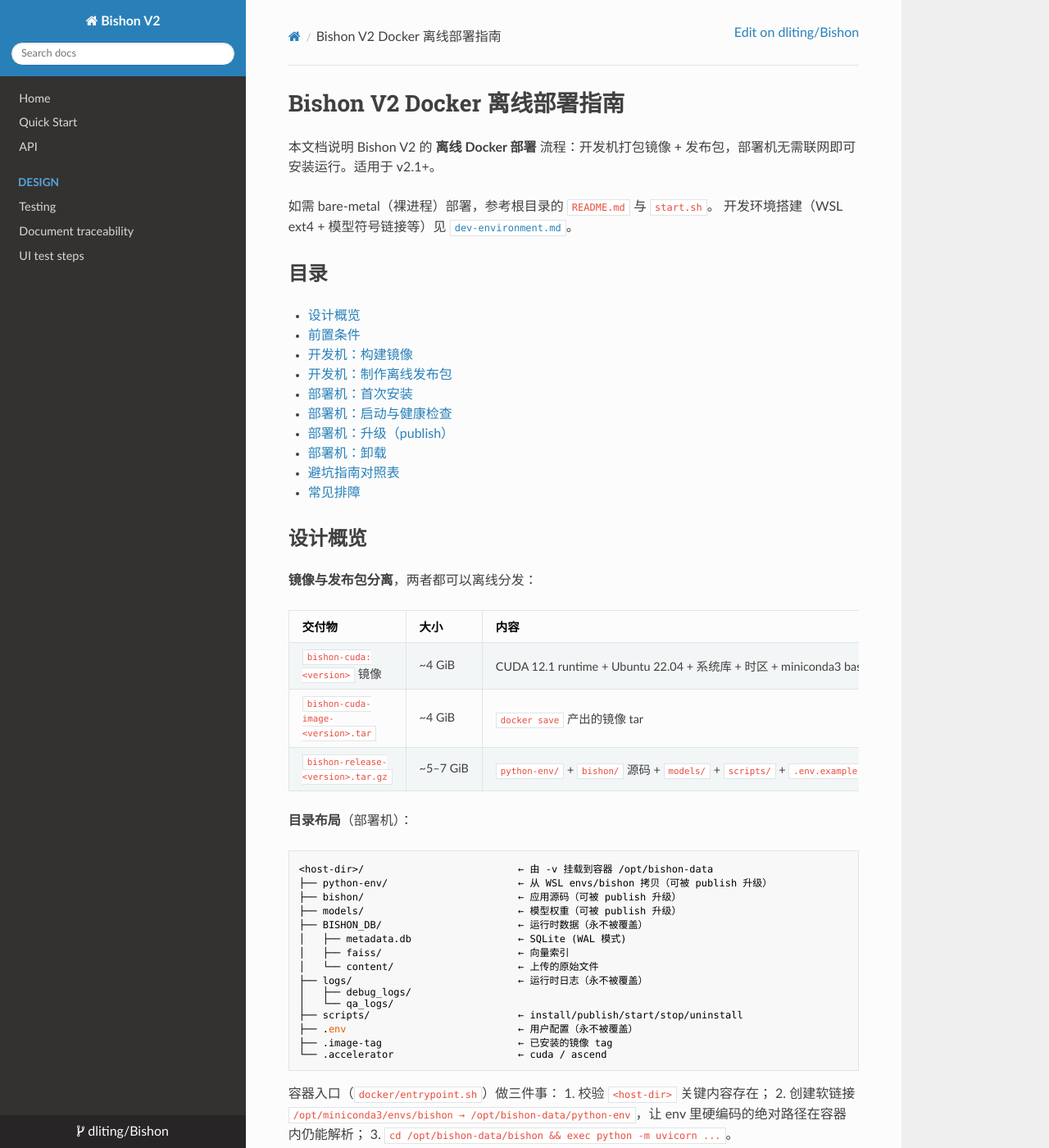
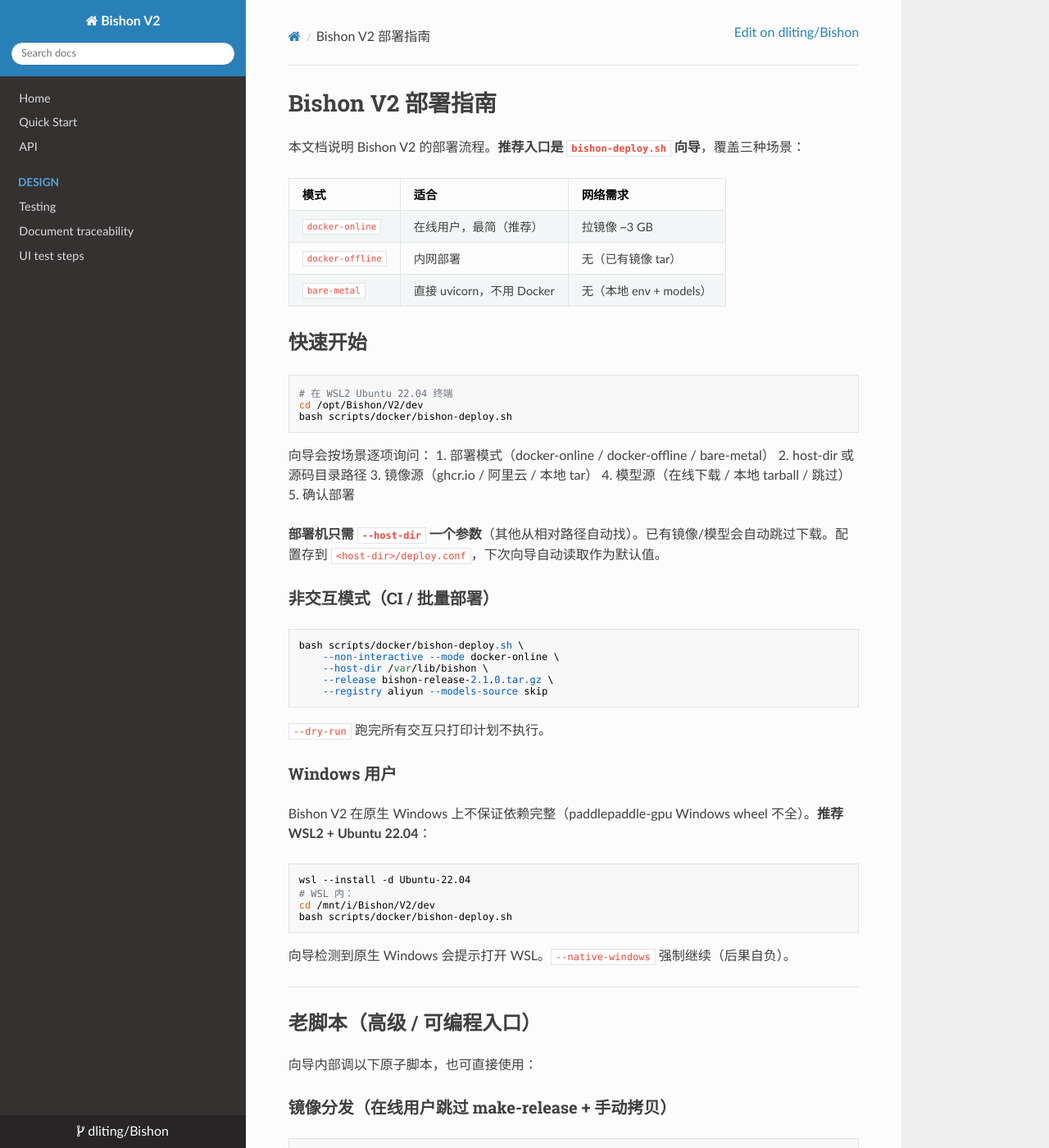
Before and after one commit to dliting/Bishon, an MkDocs documentation site: the page built from docs/deployment.md, in a window 1280 px wide and 1400 px high. Shown: the whole window at 82% size. Built offline with MkDocs 1.6.1, drawn with Linux system fonts in a browser that asks for light colours; nearby versions of some CDN libraries; some of the changed text lies outside the part shown.

Commit message:
test: deployment wizard docs + bats coverage + CHANGELOG update
Wraps up the deploy wizard work:

- tests/scripts/test_bishon_deploy.bats: 14 new cases covering wizard
  syntax/style, --help, --non-interactive --dry-run for all three modes
  (docker-online, docker-offline, bare-metal), unknown-mode rejection,
  L2 module syntax + dry-runs, native-Windows detection, config
  persistence. Bats suite: 29 → 43.

- docs/deployment.md: rewrote the opening. Now leads with the wizard
  (three-mode comparison table + interactive quick start) instead of
  the old "offline Docker only" framing. Old script docs preserved
  below as "advanced/programmable entry". Adds Aliyun registry
  mention alongside ghcr.io.

- CHANGELOG [Unreleased] consolidates everything since v2.1.0:
  deploy wizard + L2 modules, bishon-publish-image.sh, install.sh
  --pull/--registry, preflight --mode, --version-from-VERSION,
  bishon-env→python-env rename, download-models.sh, models tarball
  separation, --src-only, SHA256 checksums, dev branch strategy,
  worktree layout.

Co-Authored-By: Claude Opus 4.7 <noreply@anthropic.com>

````diff
--- a/docs/deployment.md
+++ b/docs/deployment.md
@@ -1,8 +1,92 @@
-# Bishon V2 Docker 离线部署指南
+# Bishon V2 部署指南
 
-本文档说明 Bishon V2 的 **离线 Docker 部署** 流程：开发机打包镜像 + 发布包，部署机无需联网即可安装运行。适用于 v2.1+。
+本文档说明 Bishon V2 的部署流程。**推荐入口是 `bishon-deploy.sh` 向导**，覆盖三种场景：
 
-如需 bare-metal（裸进程）部署，参考根目录的 `README.md` 与 `start.sh`。
+| 模式 | 适合 | 网络需求 |
+|---|---|---|
+| `docker-online` | 在线用户，最简（推荐） | 拉镜像 ~3 GB |
+| `docker-offline` | 内网部署 | 无（已有镜像 tar） |
+| `bare-metal` | 直接 uvicorn，不用 Docker | 无（本地 env + models） |
+
+## 快速开始
+
+```bash
+# 在 WSL2 Ubuntu 22.04 终端
+cd /opt/Bishon/V2/dev
+bash scripts/docker/bishon-deploy.sh
+```
+
+向导会按场景逐项询问：
+1. 部署模式（docker-online / docker-offline / bare-metal）
+2. host-dir 或源码目录路径
+3. 镜像源（ghcr.io / 阿里云 / 本地 tar）
+4. 模型源（在线下载 / 本地 tarball / 跳过）
+5. 确认部署
+
+**部署机只需 `--host-dir` 一个参数**（其他从相对路径自动找）。已有镜像/模型会自动跳过下载。配置存到 `<host-dir>/deploy.conf`，下次向导自动读取作为默认值。
+
+### 非交互模式（CI / 批量部署）
+
+```bash
+bash scripts/docker/bishon-deploy.sh \
+    --non-interactive --mode docker-online \
+    --host-dir /var/lib/bishon \
+    --release bishon-release-2.1.0.tar.gz \
+    --registry aliyun --models-source skip
+```
+
+`--dry-run` 跑完所有交互只打印计划不执行。
+
+### Windows 用户
+
+Bishon V2 在原生 Windows 上不保证依赖完整（paddlepaddle-gpu Windows wheel 不全）。**推荐 WSL2 + Ubuntu 22.04**：
+
+```powershell
+wsl --install -d Ubuntu-22.04
+# WSL 内：
+cd /mnt/i/Bishon/V2/dev
+bash scripts/docker/bishon-deploy.sh
+```
+
+向导检测到原生 Windows 会提示打开 WSL。`--native-windows` 强制继续（后果自负）。
+
+---
+
+## 老脚本（高级 / 可编程入口）
+
+向导内部调以下原子脚本，也可直接使用：
+
+### 镜像分发（在线用户跳过 make-release + 手动拷贝）
+
+```bash
+# 推到 ghcr.io + 阿里云（首次需要 docker login）
+bash scripts/docker/bishon-publish-image.sh
+
+# 部署机直接 pull（不需要 make-release 镜像 tar）
+bash scripts/docker/bishon-install.sh \
+    --host-dir /var/lib/bishon \
+    --release bishon-release-2.1.0.tar.gz \
+    --pull --registry aliyun
+```
+
+### 离线打包（开发机）
+
+```bash
+# --version 默认读 VERSION 文件
+bash scripts/docker/bishon-build.sh                # 构建 bishon-cuda 镜像
+bash scripts/docker/make-release.sh                # 打 env + 源码 + models + 镜像 tar
+ls dist/
+#   bishon-release-<ver>.tar.gz
+#   bishon-models-<ver>.tar.gz
+#   bishon-cuda-image-<ver>.tar
+#   *.sha256
+```
+
+### 详细老脚本说明
+
+[老脚本（保留供高级用法参考）](#) — 见下方章节。
+
+
 开发环境搭建（WSL ext4 + 模型符号链接等）见 [`dev-environment.md`](./dev-environment.md)。
 
 ## 目录
````
Also changed, not shown: CHANGELOG.md (+11 -1 lines), 1 other file.
